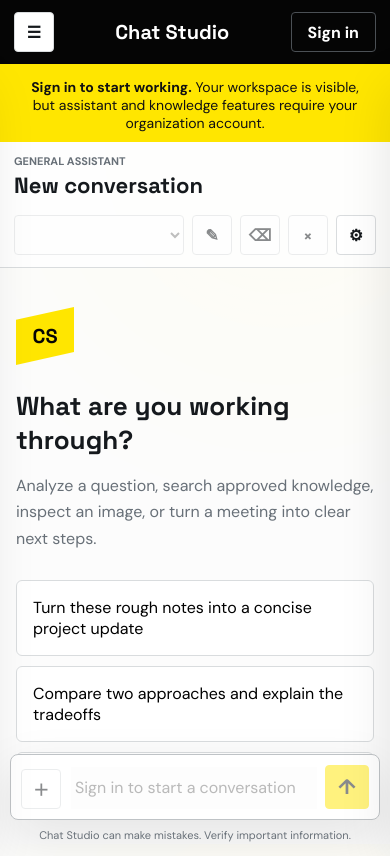
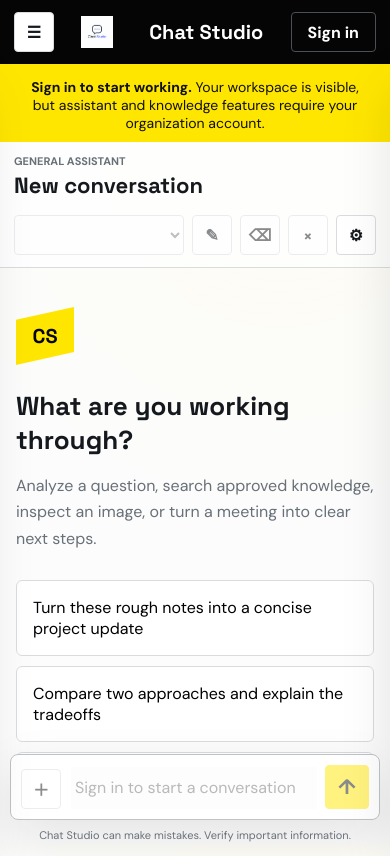
Before and after one commit to 19fn/chatstudio-demo, a website with bundled scripts: page public/index.html in a window 390 px wide. Built offline with nearby package versions, Linux system fonts and the light colour scheme; files whose address does not match are found by name.

Commit message:
Add brand logo to header and update styles

```diff
--- a/public/css/studio.css
+++ b/public/css/studio.css
@@ -36,6 +36,7 @@
   border-bottom: 4px solid var(--yellow);
 }
 .brand { display: flex; align-items: center; gap: 14px; color: white; text-decoration: none; font: 700 20px "Space Grotesk", sans-serif; }
+.brand-logo { width: 70px; height: 32px; object-fit: contain; object-position: left center; }
 .account-actions { display: flex; align-items: center; gap: 12px; }
 .account-name { color: #c6c9cc; font-size: 14px; }
 .auth-banner { padding: 10px 24px; background: var(--yellow); color: #111; text-align: center; font-size: 14px; }
@@ -132,5 +133,6 @@
   .message-viewport { padding: 22px 16px; }
   .prompt-grid { grid-template-columns: 1fr; }
   .composer { margin: 0 10px; }
+  .brand-logo { width: 54px; }
   .welcome { margin-top: 2vh; }
 }
--- a/public/index.html
+++ b/public/index.html
@@ -14,6 +14,7 @@
     <header class="app-header">
       <button class="icon-button mobile-only" id="navigation-toggle" type="button" aria-label="Open conversations" title="Open conversations">☰</button>
       <a class="brand" href="/" aria-label="Chat Studio home">
+        <img src="/img/logo.png" alt="" class="brand-logo">
         <span>Chat Studio</span>
       </a>
       <div class="account-actions">
```
Also changed, not shown: public/img/logo.png (added).
